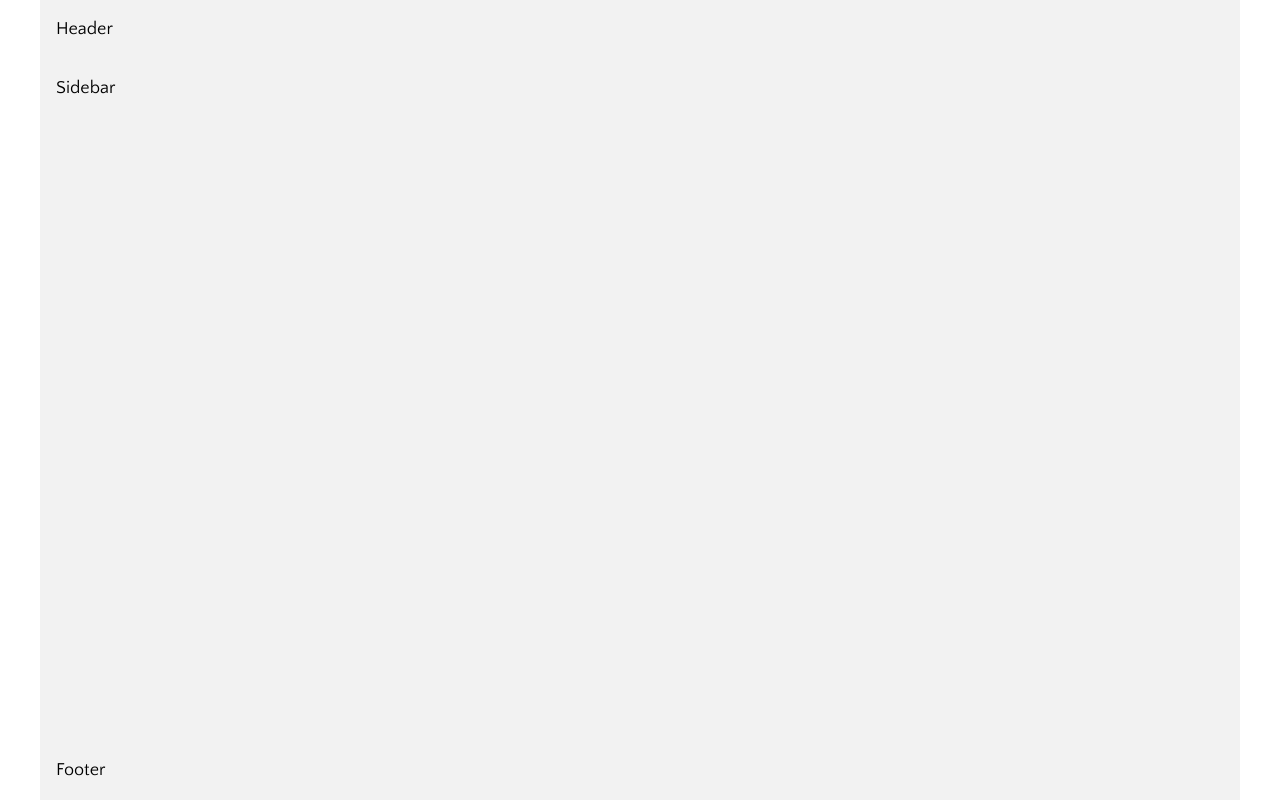
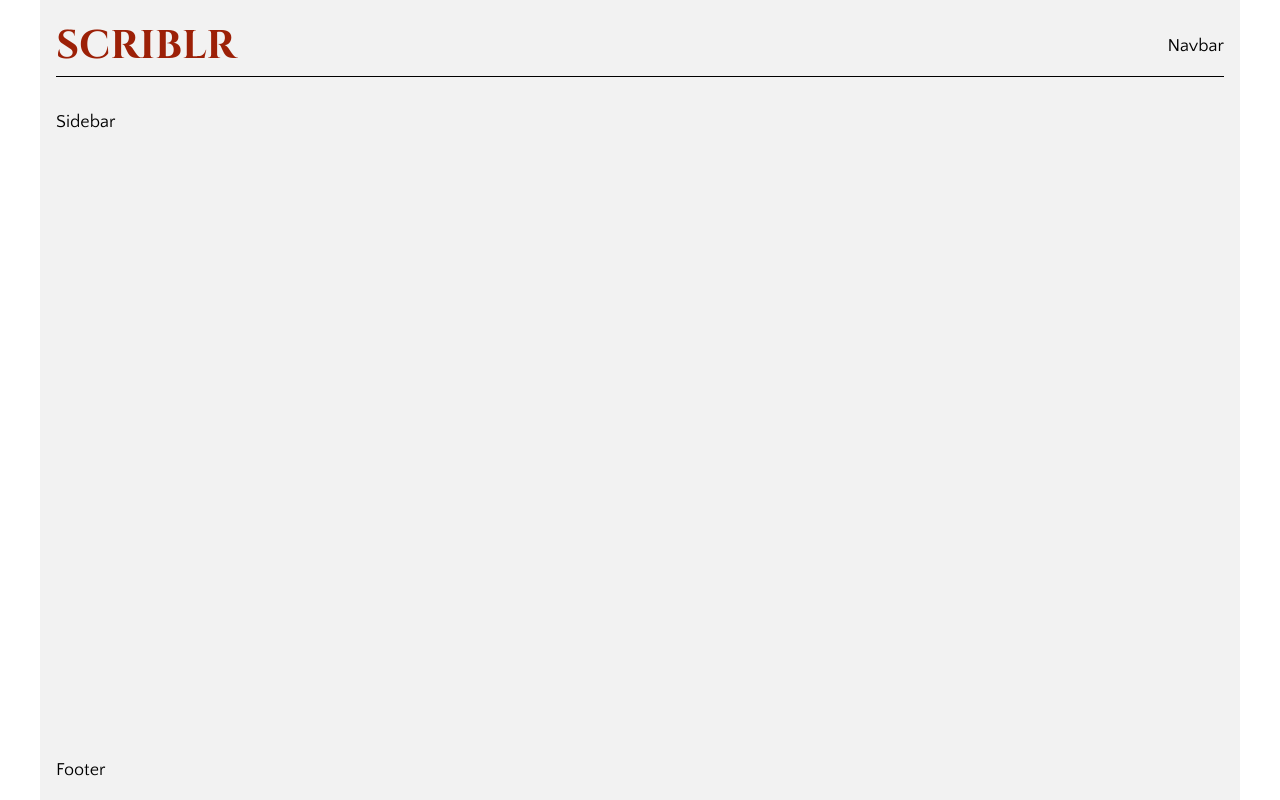
Before and after one commit to py-code314/blog-api-reader, a React (Vite) app: page / in a window 1280 px wide. Built offline with nearby package versions, Linux system fonts and the light colour scheme.

Commit message:
feat(header): Add `Header` component with styles

```diff
--- a/src/App.jsx
+++ b/src/App.jsx
@@ -2,12 +2,13 @@
 import styles from './App.module.css'
 /* -------------------- Components -------------------- */
 import { Outlet } from 'react-router'
+import Header from './components/layouts/header/Header'
 
 /* Main App component */
 function App() {
   return (
     <div className={styles.page}>
-      <div className={styles.header}>Header</div>
+      <Header/>
       <div className={styles.sidebar}>Sidebar</div>
       <Outlet />
       <div className={styles.footer}>Footer</div>
--- a/src/App.module.css
+++ b/src/App.module.css
@@ -14,10 +14,6 @@
   grid-template-columns: var(--space-200, 12.5rem) 1fr;
 }
 
-.header {
-  grid-area: header;
-}
-
 .sidebar {
   grid-area: sidebar;
 }
--- /dev/null
+++ b/src/components/layouts/header/Header.jsx
@@ -0,0 +1,22 @@
+/* -------------------- Styles -------------------- */
+import styles from './Header.module.css'
+/* -------------------- Components -------------------- */
+import { Link } from 'react-router'
+// import NavBar from '../navbar/Navbar'
+
+/* Component for header */
+const Header = () => {
+  return (
+    <header className={styles.header}>
+      <title>Sciblr</title>
+      {/* Title */}
+      <Link to={`/home`}>
+        <h1 className={styles.title}>SCRIBLR</h1>
+      </Link>
+      {/* <NavBar /> */}
+      <div className={styles.navbar}>Navbar</div>
+    </header>
+  )
+}
+
+export default Header
--- /dev/null
+++ b/src/components/layouts/header/Header.module.css
@@ -0,0 +1,14 @@
+.header {
+  grid-area: header;
+  display: flex;
+  justify-content: space-between;
+  align-items: center;
+  border-block-end: 1px solid var(--clr-black, black);
+}
+
+.title {
+  flex: 2;
+  font-family: var(--ff-title), serif;
+  font-size: var(--fs-40, 2.5rem);
+  color: var(--clr-accent-1, firebrick );
+}
--- a/src/index.css
+++ b/src/index.css
@@ -209,6 +209,7 @@ a {
   --clr-white: #fff;
   --clr-black: #000;
   --clr-red: #ff0000;
+  --clr-accent-1: #9C2007;
 
   /* Border
   ========== */
```
